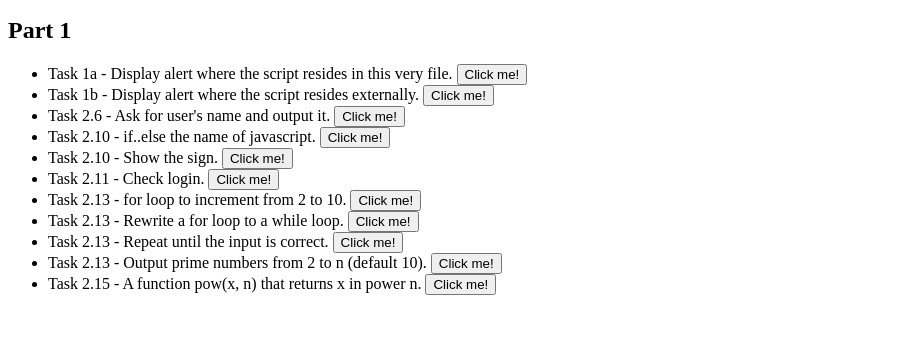
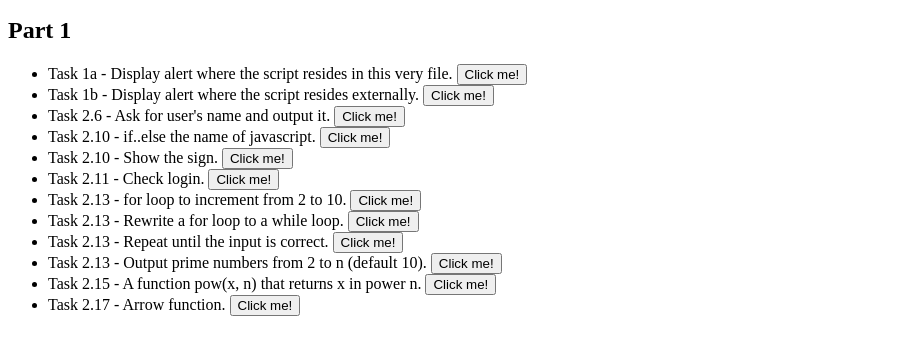
Before and after one commit to p2635/modern-js-tutorial, a plain HTML site: page index.html in a window 1280 px wide. Shown: the part 101-456 px from the top of the page, without its empty margins (0-900 px from the left). Drawn offline with Linux system fonts and the light colour scheme.

Commit message:
'Arrow functions, the basics' complete

```diff
--- a/index.html
+++ b/index.html
@@ -42,6 +42,9 @@
         <li>Task 2.15 - A function pow(x, n) that returns x in power n.
             <button type="button" onclick="javascript:powTask();">Click me!</button>
         </li>
+        <li>Task 2.17 - Arrow function.
+            <button type="button" onclick="javascript:arrowFunction();">Click me!</button>
+        </li>
     </ul>
 
     </div>
--- a/part1/fundamentals/script.js
+++ b/part1/fundamentals/script.js
@@ -167,7 +167,7 @@ function primeNumbers(){
 
 /* Function pow(x,n)
 (https://javascript.info/function-basics#is-else-required)
-Date: 23 Jan 2023
+Date: 24 Jan 2023
 */
 function pow(x, n){
     let result = x;
@@ -206,3 +206,25 @@ function powTask(){
         alert("Something went wrong, you must've entered an invalid number.");
     }
 }
+
+/* Arrow functions
+(https://javascript.info/arrow-functions-basics)
+Date: 24 Jan 2023
+*/
+function arrowFunction(){
+
+    let ask = (question, yes, no) => confirm(question) ? yes() : no();
+
+    /* Alternatively, after looking at the braces for body answer.
+    function ask(question, yes, no) {
+    if (confirm(question)) yes();
+    else no();
+    }
+    */
+
+    ask(
+        "Do you agree?",
+        () => alert("You agreed."),
+        () => alert ("You canceled the execution.")
+    );
+}
```
Also changed, not shown: README.md.
